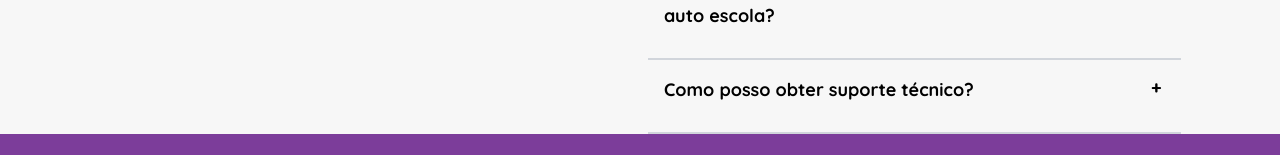
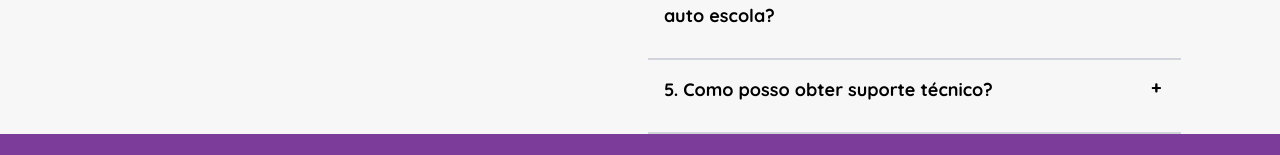
Before and after one commit to mrdsantos/gestao-auto-escola, a Next.js app: page /perguntas-frequentes in a window 1280 px wide. Shown: the part 604-759 px from the top of the page. Built offline with nearby package versions, Linux system fonts and the light colour scheme.

Commit message:
fix typo

```diff
--- a/app/perguntas-frequentes/page.tsx
+++ b/app/perguntas-frequentes/page.tsx
@@ -52,7 +52,7 @@ export default function PerguntasFrequentes() {
           />
           <AcordeonPlusSign
             defaultChecked={false}
-            title="Como posso obter suporte técnico?"
+            title="5. Como posso obter suporte técnico?"
             content="Para suporte técnico, você pode acessar nossa seção de ajuda no site, onde encontrará tutoriais e artigos úteis. Se precisar de assistência personalizada, nossa equipe de suporte está disponível através do e-mail ou chat ao vivo, cujos contatos estão disponíveis na mesma seção."
             className="pb-3 border-b-2 rounded-none border-gray-300 "
           />
```
